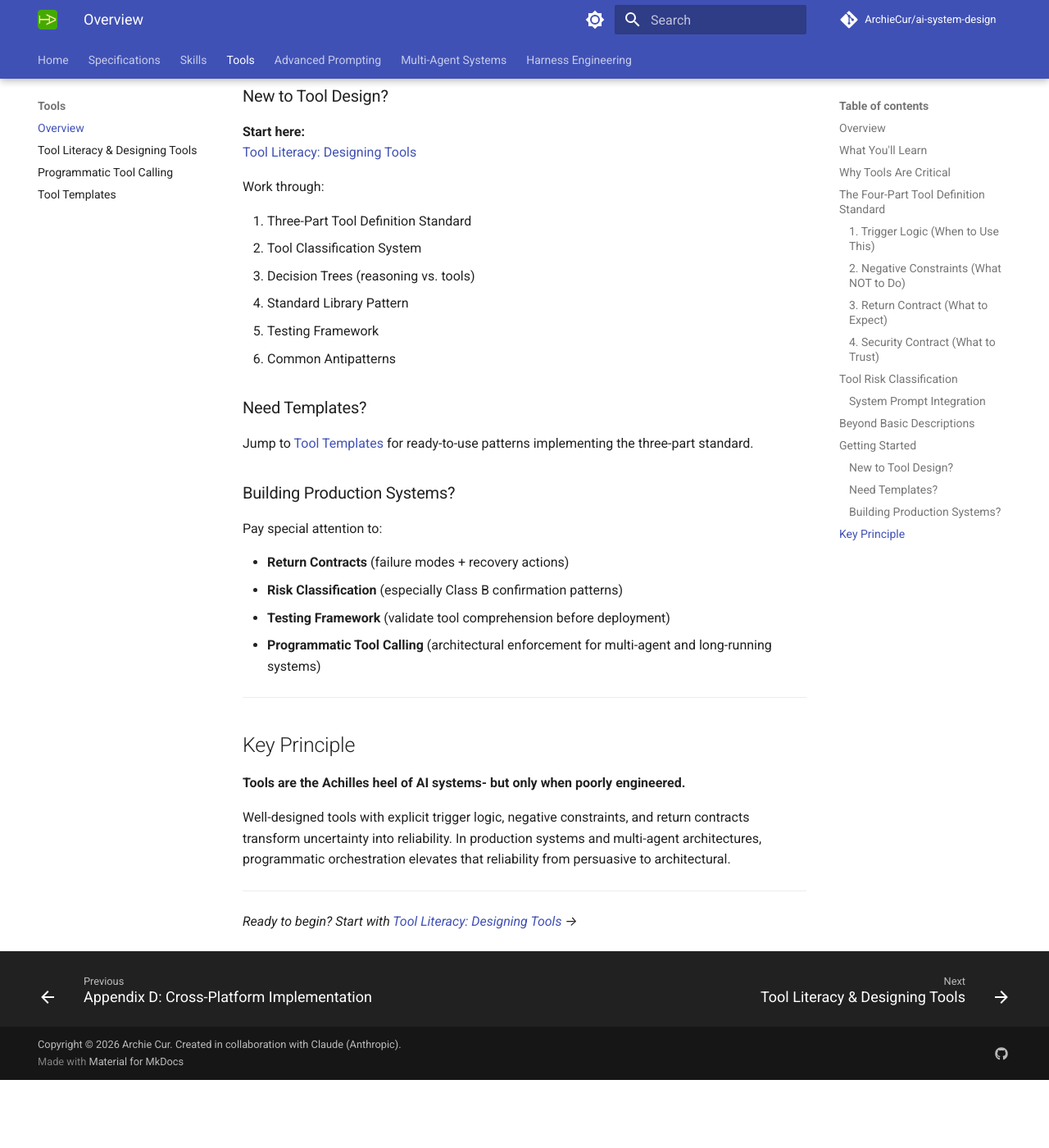
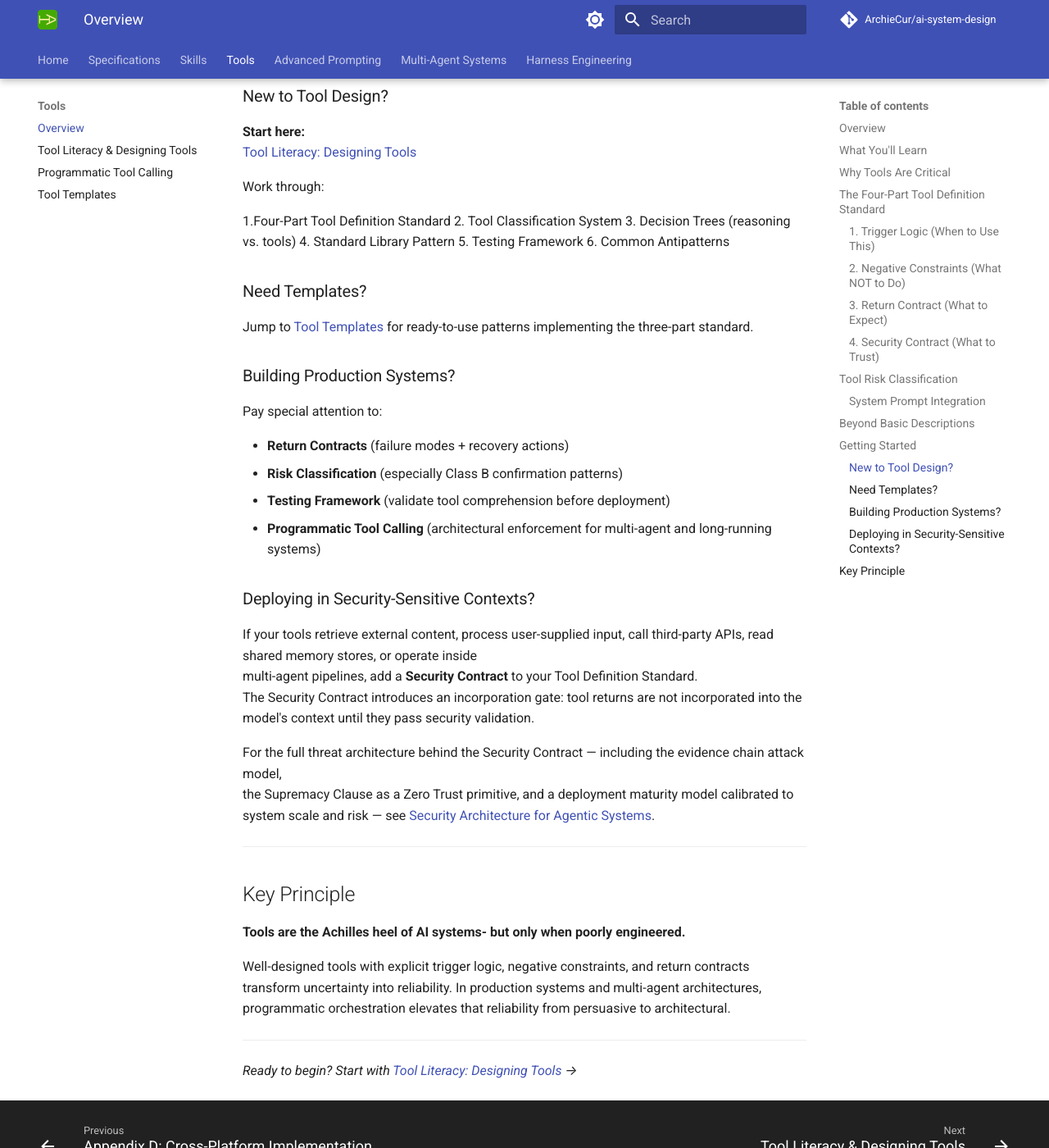
Before and after one commit to ArchieCur/ai-system-design, an MkDocs documentation site: the page built from docs/tools/tools-index.md, in a window 1280 px wide and 1400 px high, scrolled down 5510 px. Shown: the whole window at 82% size. Built offline with MkDocs 1.6.1 and Material for MkDocs 9.7.7, drawn with Linux system fonts in a browser that asks for light colours; comment, search, counter and statistics services are not loaded; before the commit the page ends 6827 px from its top, so only the background shows below that.

Commit message:
Revise tool definition standard and add security contract
Updated tool definition standard and added security context section.

```diff
--- a/docs/tools/tools-index.md
+++ b/docs/tools/tools-index.md
@@ -223,7 +223,7 @@ This isn't about writing prettier tool descriptions. It's about:
 
 Work through:
 
-1. Three-Part Tool Definition Standard
+1.Four-Part Tool Definition Standard
 2. Tool Classification System
 3. Decision Trees (reasoning vs. tools)
 4. Standard Library Pattern
@@ -243,6 +243,16 @@ Pay special attention to:
 - **Testing Framework** (validate tool comprehension before deployment)
 - **Programmatic Tool Calling** (architectural enforcement for multi-agent and long-running systems)
 
+### Deploying in Security-Sensitive Contexts?
+
+If your tools retrieve external content, process user-supplied input, call third-party APIs, read shared memory stores, or operate inside
+multi-agent pipelines, add a **Security Contract** to your Tool Definition Standard.
+The Security Contract introduces an incorporation gate: tool returns are not incorporated into the model's context until they pass security validation.
+
+For the full threat architecture behind the Security Contract — including the evidence chain attack model,
+the Supremacy Clause as a Zero Trust primitive, and a deployment maturity model calibrated to system scale and risk — see
+[Security Architecture for Agentic Systems](../security/Security_Architecture_Agentic_Systems.md).
+
 ---
 
 ## Key Principle
```
